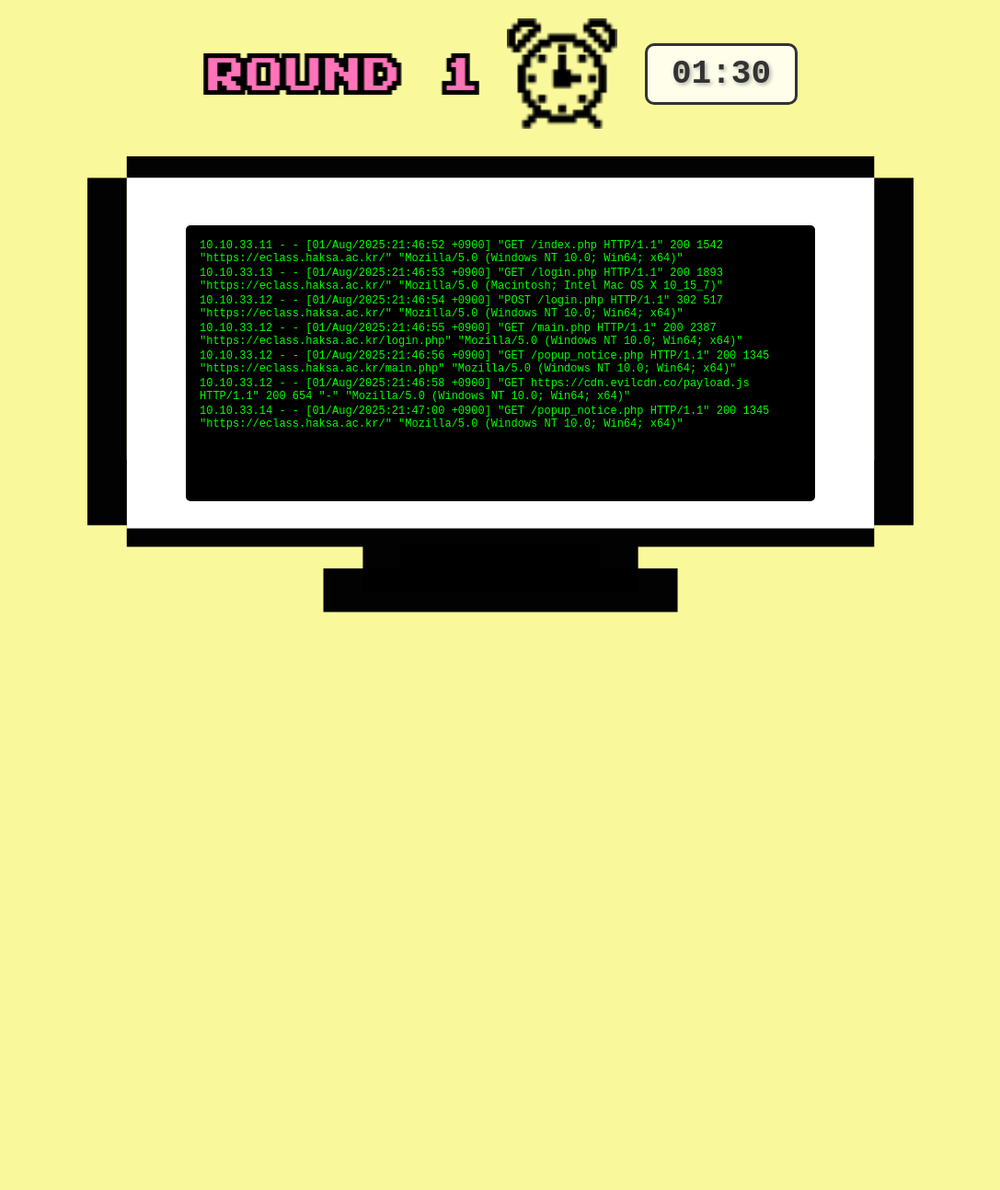
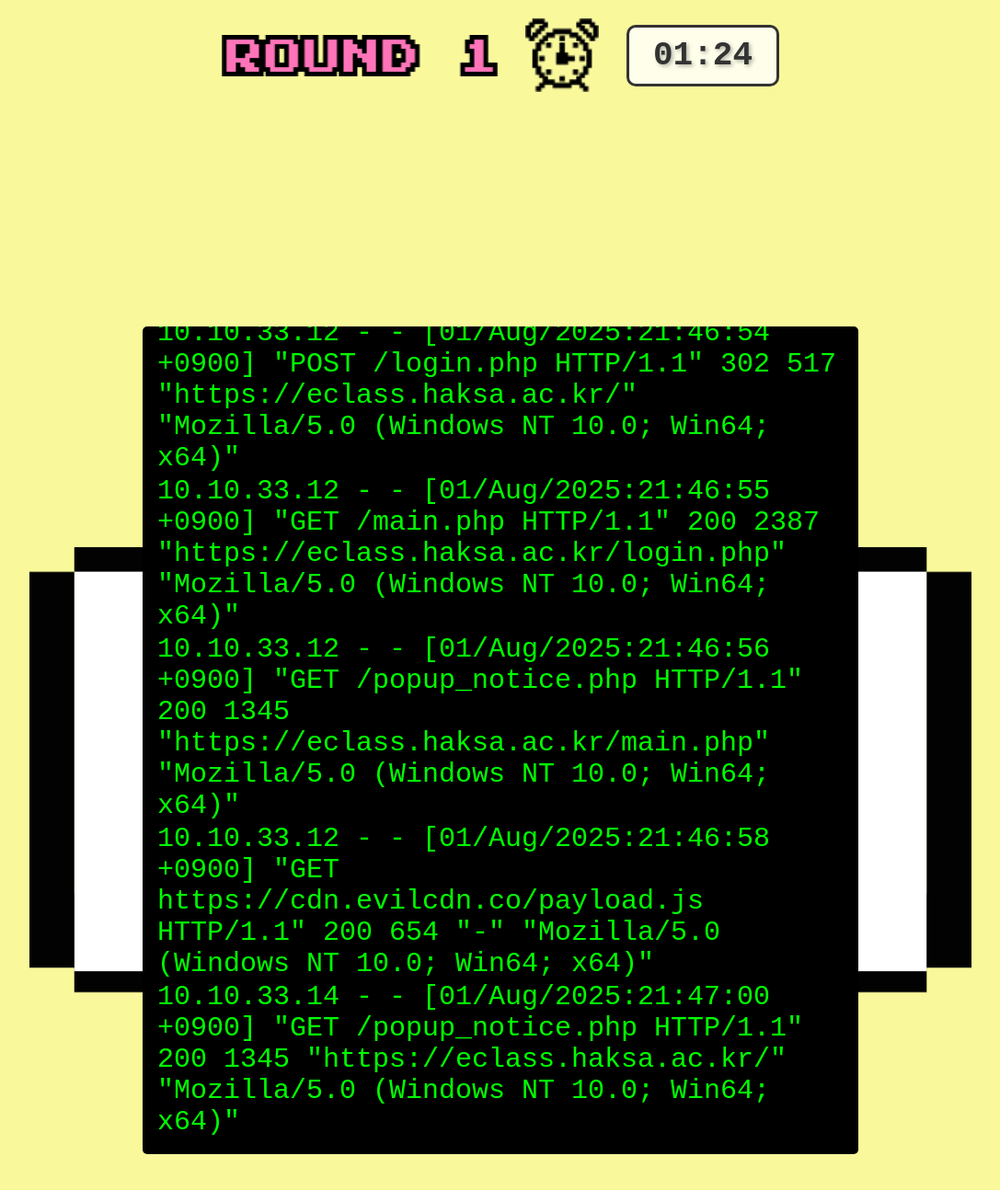
Before and after one commit to SWU-SWING/findthehacker, a Flask app: page /round1 in a window 1280 px wide. Shown: the top 1294 px of the page at 92% size, without its empty margins (96-1183 px from the left). Run offline with Flask 3, Linux system fonts and the light colour scheme.

Commit message:
0808 notenglishatall round1.html fixed timer

```diff
--- a/templates/round1.html
+++ b/templates/round1.html
@@ -47,8 +47,8 @@
 
         .timer {
             /* timer_round1.png가 여기에 배치될 예정 */
-            width: 120px;
-            height: 120px;
+            width: 80px;
+            height: 80px;
             background: url('/static/img/timer_round1.png') no-repeat center;
             background-size: contain;
         }
@@ -73,8 +73,8 @@
             margin-top: 30px;
             position: relative;
             width: 80%;
-            max-width: 900px;
-            height: 500px;
+            max-width: 1900px;
+            height: 1500px;
         }
 
         .monitor {
@@ -95,8 +95,8 @@
             background-color: #000;
             color: #00FF00;
             font-family: 'Courier New', monospace;
-            font-size: 12px;
-            padding: 15px;
+            font-size: 30px;
+            padding: 16px;
             overflow-y: auto;
             border-radius: 5px;
             box-sizing: border-box;
@@ -215,6 +215,8 @@
         // 타이머 시작 함수
         function startTimer() {
             timerInterval = setInterval(updateTimer, 1000);
+            formatTime();
+            updateTimer();
         }
 
         // JSON 로그 데이터를 원본 로그 형태로 변환하는 함수
@@ -257,6 +259,7 @@
         // 페이지 로드시 evidence1.json 파일 자동 로드
         window.addEventListener('load', () => {
             loadEvidence();
+            startTimer();
         });
     </script>
     </script>
```
Also changed, not shown: static/img/monitor_round3.png (added), static/img/timer_round3.png (added), static/img/title_round3.png (added).
